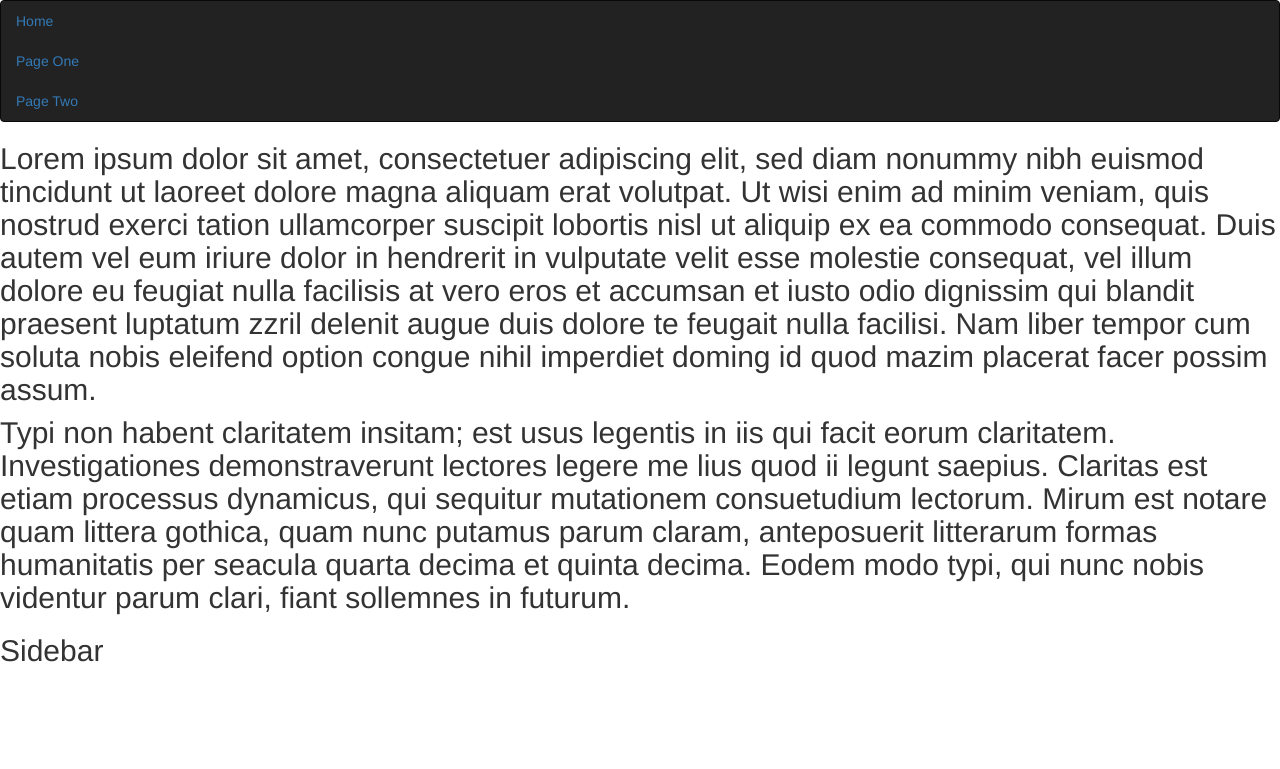
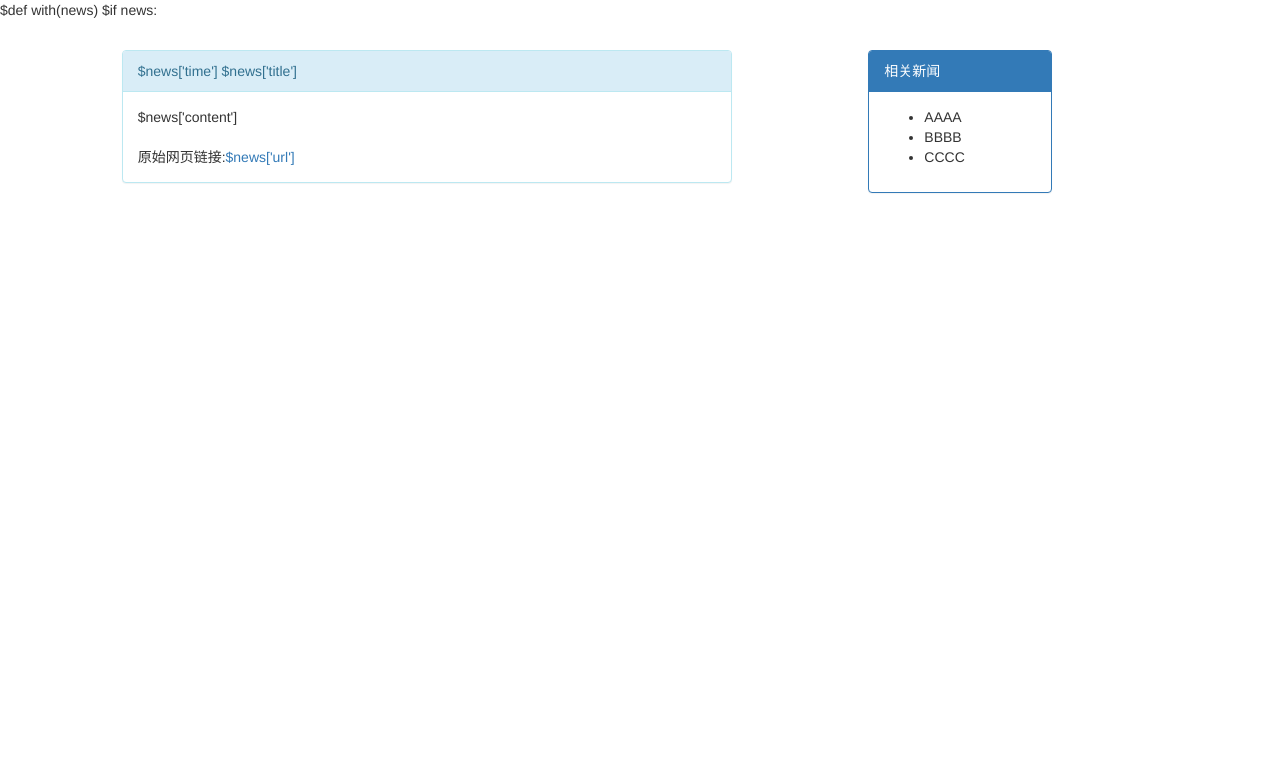
Before and after one commit to lzjqsdd/NewsSpider, a Python web app: template web/templates/news.html in a window 1280 px wide. Shown: the top 769 px of the page. Run offline with Jinja, Linux system fonts and the light colour scheme; the template is opened without the code that fills it, so the values that code supplies are empty; some libraries are stand-ins or nearby versions.

Commit message:
增加新闻显示页

```diff
--- a/web/templates/header.html
+++ b/web/templates/index.html
@@ -16,7 +16,7 @@ $def with(searchword,newslist)
 	    <div class="input-group">
 	       <input type="text" class="form-control" name="searchword" placeholder=$searchword>
 	       <span class="input-group-btn">
-			  <button class="btn btn-default" type="button">搜索</button>
+			  <button class="btn btn-default" type="submit">搜索</button>
 	       </span>
 	    </div><!-- /input-group -->
 	 </div><!-- /.col-lg-6 -->
@@ -32,7 +32,7 @@ $if len(newslist) > 0:
 						时间:$news['time']    $news['title']
    					</div>
 	   				<div class="panel-body">
-						 $news['content'] ... <a href="#">查看全文>>></a>
+						 $news['content'] ... <a href="/news?id=$news['id']" >查看全文>>></a>
 					<br><br>
 					原始网页链接:<a href=$news['url']>$news['url']</a>
 	   				</div>
--- a/web/templates/news.html
+++ b/web/templates/news.html
@@ -1,31 +1,42 @@
+$def with(news)
 <!DOCTYPE html>
 <html>
 <head>
 <meta http-equiv="Content-Type" content="text/html; charset=utf-8" />
    <title>新闻聚合搜索引擎</title>
-   <link href="http://netdna.bootstrapcdn.com/twitter-bootstrap/2.3.0/css/bootstrap-combined.min.css" rel="stylesheet">
+   <link href="http://libs.baidu.com/bootstrap/3.0.3/css/bootstrap.min.css" rel="stylesheet">
+   <script src="http://libs.baidu.com/jquery/2.0.0/jquery.min.js"></script>
+   <script src="http://libs.baidu.com/bootstrap/3.0.3/js/bootstrap.min.js"></script>
 </head>
 <body>
-<div class='navbar navbar-inverse'>
-  <div class='nav-collapse' style="height: auto;">
-    <ul class="nav">
-      <li class="active"><a href="#">Home</a></li>
-      <li><a href="#">Page One</a></li>
-      <li><a href="#">Page Two</a></li>
-    </ul>
-  </div>
-</div>
-
-<div id='content' class='row-fluid'>
-  <div class='span9 main'>
-    <h2><p>Lorem ipsum dolor sit amet, consectetuer adipiscing elit, sed diam nonummy nibh euismod tincidunt ut laoreet dolore magna aliquam erat volutpat. Ut wisi enim ad minim veniam, quis nostrud exerci tation ullamcorper suscipit lobortis nisl ut aliquip ex ea commodo consequat. Duis autem vel eum iriure dolor in hendrerit in vulputate velit esse molestie consequat, vel illum dolore eu feugiat nulla facilisis at vero eros et accumsan et iusto odio dignissim qui blandit praesent luptatum zzril delenit augue duis dolore te feugait nulla facilisi. Nam liber tempor cum soluta nobis eleifend option congue nihil imperdiet doming id quod mazim placerat facer possim assum.</p>
-
-<p>Typi non habent claritatem insitam; est usus legentis in iis qui facit eorum claritatem. Investigationes demonstraverunt lectores legere me lius quod ii legunt saepius. Claritas est etiam processus dynamicus, qui sequitur mutationem consuetudium lectorum. Mirum est notare quam littera gothica, quam nunc putamus parum claram, anteposuerit litterarum formas humanitatis per seacula quarta decima et quinta decima. Eodem modo typi, qui nunc nobis videntur parum clari, fiant sollemnes in futurum.</p>	</h2>
-  </div>
-  <div class='span3 sidebar'>
-    <h2>Sidebar</h2>
-  </div>
-</div>
+<!--<div style="padding: 100px 100px 8px;margin-top:10px"> -->
+$if news:
+	<div style="margin-top:30px">
+			<div class="col-lg-6 col-lg-offset-1">
+				<div class="panel panel-info">
+   					<div class="panel-heading">
+					$news['time']    $news['title']
+   					</div>
+	   				<div class="panel-body">
+						 $news['content']
+					<br><br>
+					原始网页链接:<a href=$news['url']>$news['url']</a>
+	   				</div>
+				</div>
+			</div>
+			<div class="col-lg-2 col-lg-offset-1">
+				<div class= "panel panel-primary">
+					<div class="panel-heading">相关新闻</div>
+					<div class= "panel-body">
+					<ul>
+						<li>AAAA</li>
+						<li>BBBB</li>
+						<li>CCCC</li>
+					</ul>
+					</div>
+				</div>
+			</div>
+	</div>
 
 </body>
 </html>
```
Also changed, not shown: ml/Search.py (+22 -2 lines), web/main.py (+14 -8 lines), web/templates/test.html (deleted, +0 -10 lines), web/templates/footer.html (deleted), web/templates/list.html (deleted), 2 other files.
